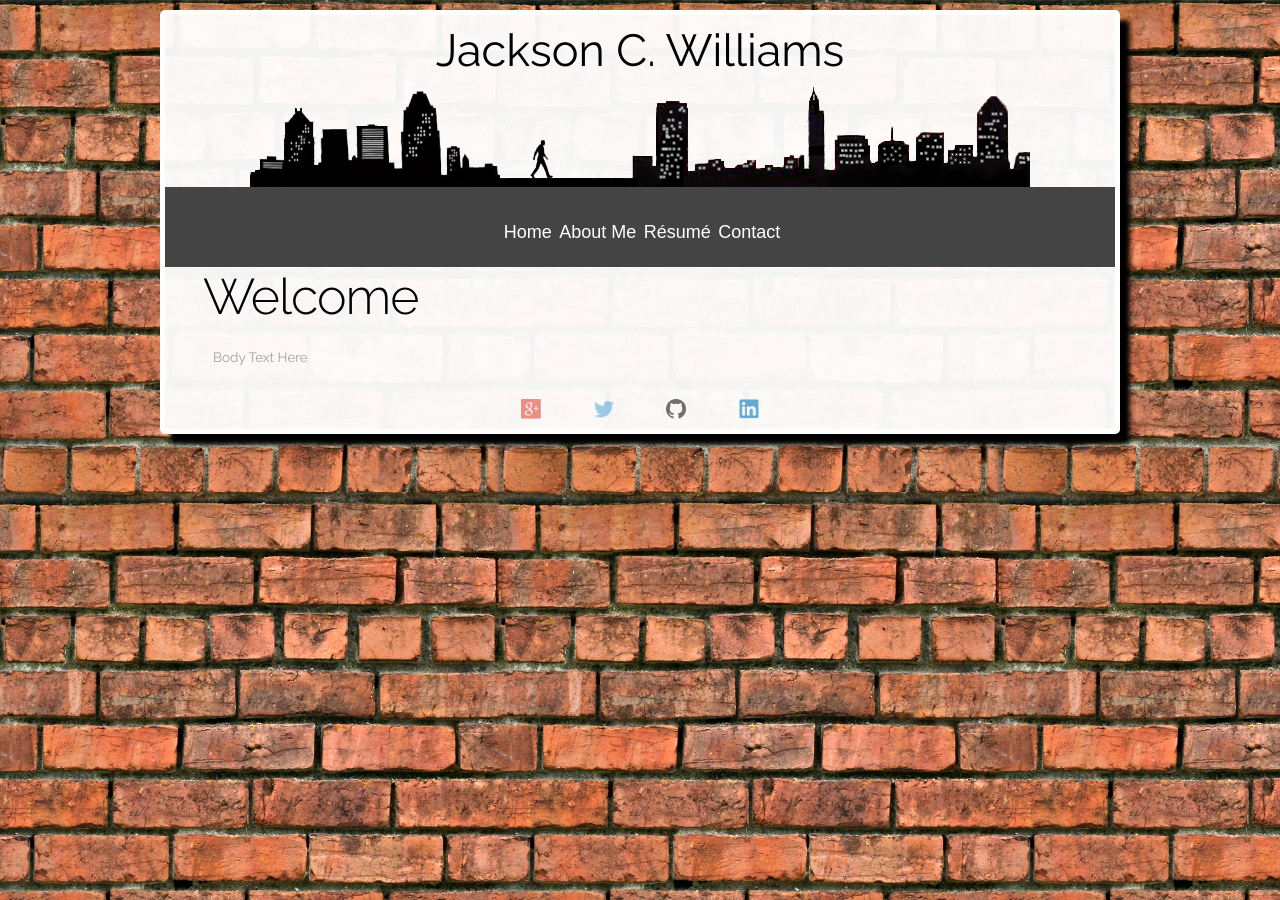
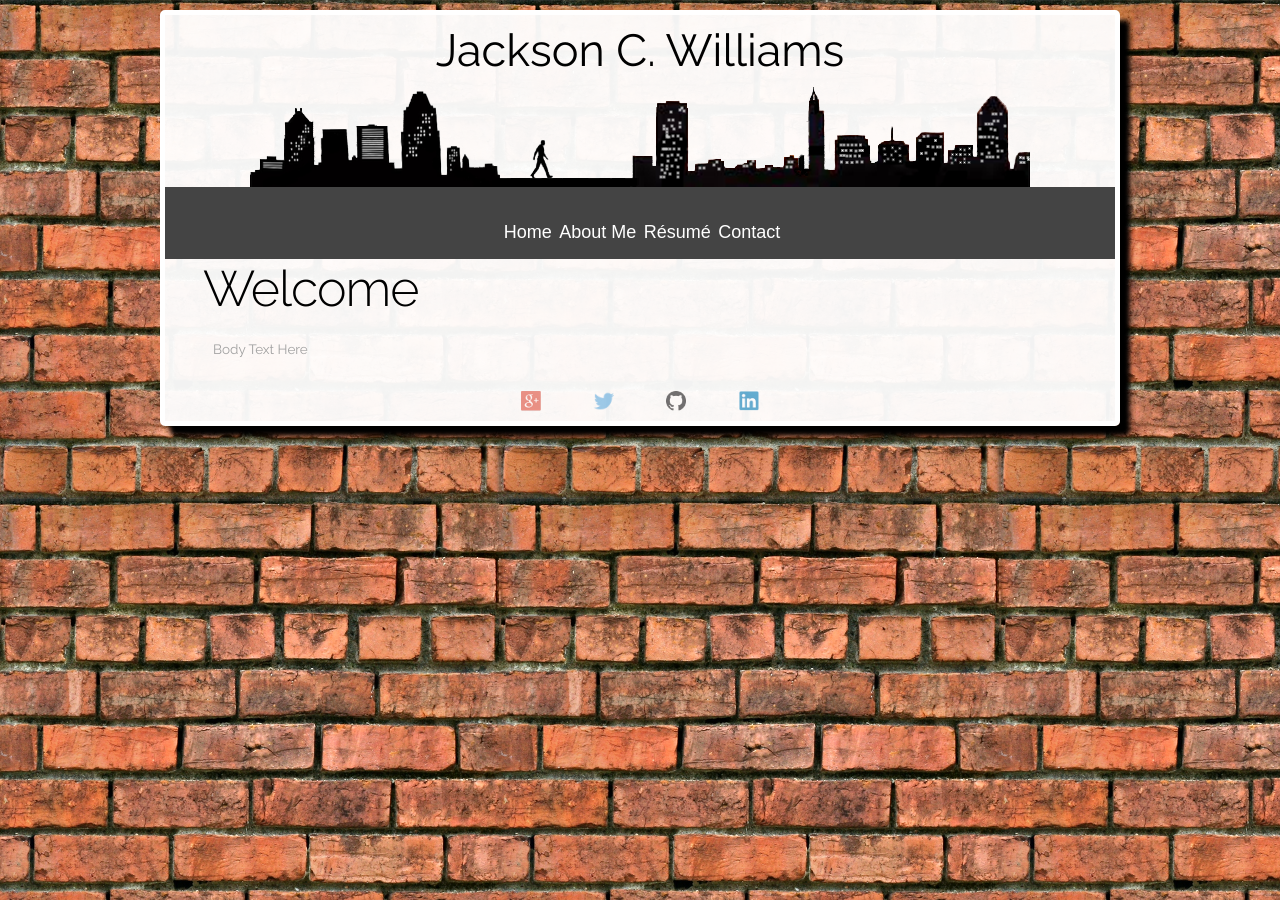
Before and after one commit to jacksoncwilliams/jackson-erin, a Jekyll site: the page built from fleektryout.html, in a window 1280 px wide. Built offline with Jekyll 4.4.1, drawn with Linux system fonts in a browser that asks for light colours.

Commit message:
Update layout.css

```diff
--- a/css/layout.css
+++ b/css/layout.css
@@ -170,11 +170,17 @@
   .nav li {
 
     border-bottom: none;
-  height: 50px;
-  line-height: 50px;
+  height: 30px;
+  line-height: 30px;
     font-size: 18px;
   }
-
+.nav ul {
+  list-style: none;
+  background-color: #444;
+  text-align: center;
+  padding: 0;
+  margin: 0;
+}
 
   /* Option 1 - Display Inline */
   .nav li {
```
